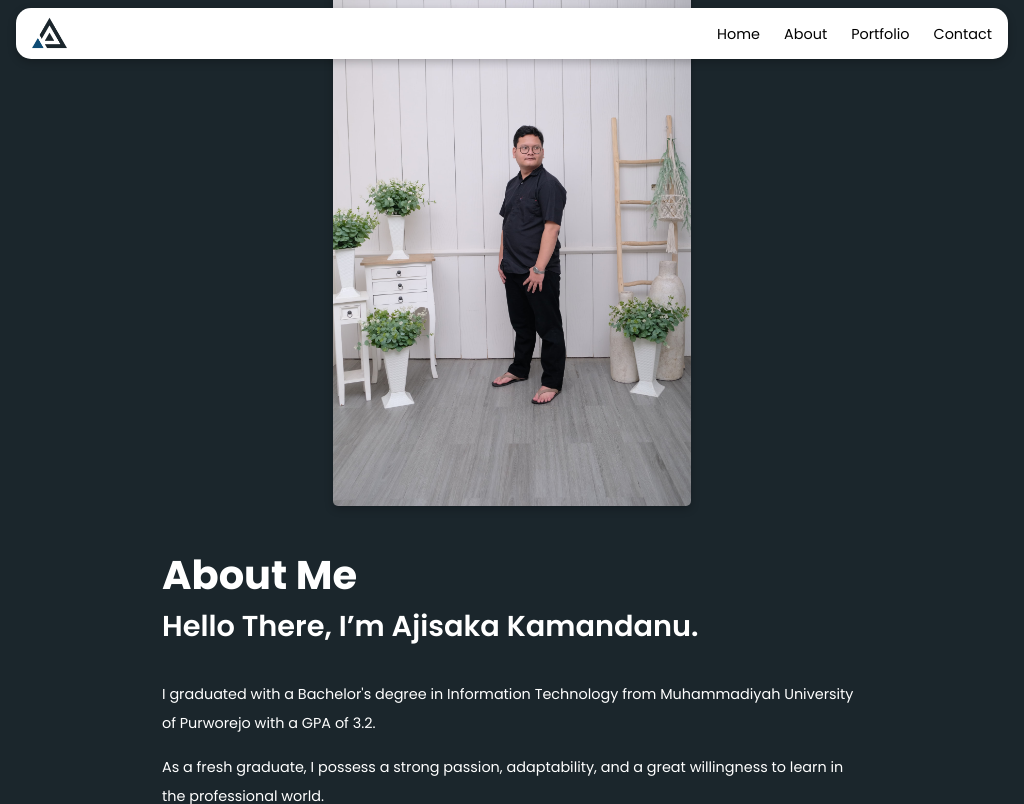
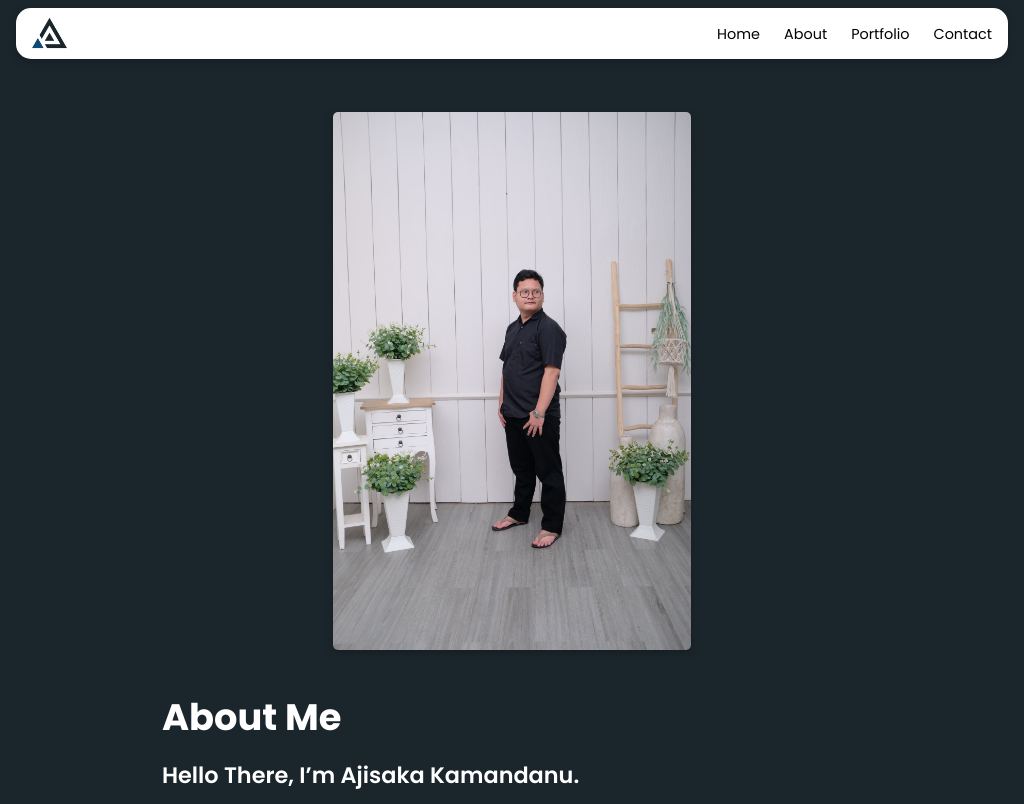
Before and after one commit to thisismeaji/portfolio, a Next.js app: page /about in a window 1024 px wide. Shown: the top 804 px of the page. Built offline with nearby package versions, Linux system fonts and the light colour scheme.

Commit message:
fixed media queries today

```diff
--- a/src/app/globals.css
+++ b/src/app/globals.css
@@ -70,11 +70,11 @@ button{
     }
 
     h1{
-        font-size: 2em;
+        font-size: 1.5em;
     }
 
     h2{
-        font-size: 1.6em;
+        font-size: 1em;
     }
 
     h3{
@@ -104,11 +104,11 @@ button{
     }
 
     h1{
-        font-size: 2.5em;
+        font-size: 2.3em;
     }
 
     h2{
-        font-size: 1.8em;
+        font-size: 1.4em;
     }
 
     h3{
--- a/src/components/section/about/about.module.css
+++ b/src/components/section/about/about.module.css
@@ -27,8 +27,8 @@
 }
 
 .aboutText h2{
-    margin-top: -1rem;
-    margin-bottom: 1rem;
+    margin-top: -0.5rem;
+    margin-bottom: 1.5rem;
 }
 
 .aboutText p{
@@ -48,6 +48,7 @@
 }
 
 @media screen and (max-width:786px) {
+
     .aboutSection{
         flex-direction: column;
         gap: 1rem;
@@ -57,6 +58,11 @@
 
     .aboutText{
         gap: 0.5rem;
+    }
+
+    .aboutText h2{
+        margin-top: -0.2rem;
+        margin-bottom: 1rem;
     }
 
 
@@ -74,6 +80,12 @@
 
     .aboutSection{
         gap: 2rem;
-        padding: 2rem;
+        padding: 7rem 2rem;
+        height: 100%;
+    }
+
+    .aboutText h2{
+        margin-top: -0.2rem;
+        margin-bottom: 1rem;
     }
 }
```
Also changed, not shown: src/components/section/hero/hero.module.css (+7 -6 lines).
